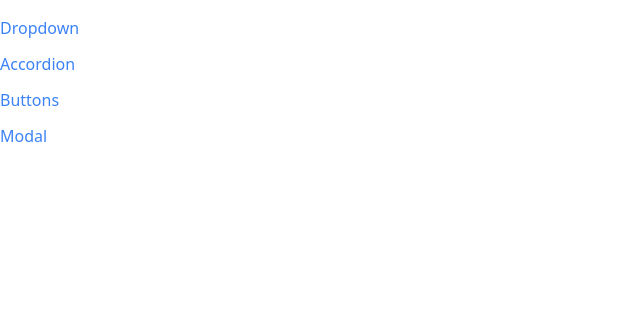
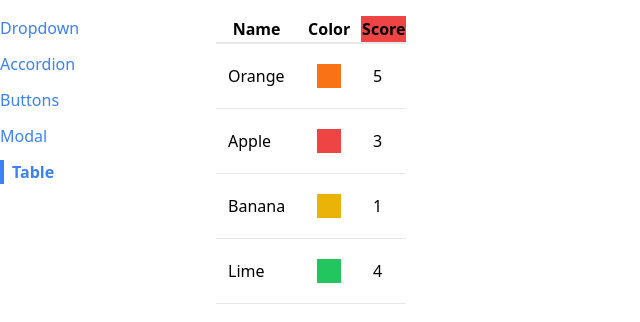
Before and after one commit to rzounlom/comps, a React (Create React App) app: page /table in a window 1280 px wide. Shown: the top 322 px of the page, without its empty margins (0-640 px from the left). Built offline with nearby package versions, Linux system fonts and the light colour scheme.

Commit message:
complete Table component

```diff
--- a/src/App.js
+++ b/src/App.js
@@ -4,6 +4,7 @@
 import ModalPage from "./pages/ModalPage";
 import Route from "./components/Route";
 import Sidebar from "./components/Sidebar";
+import TablePage from "./pages/TablePage";
 
 function App() {
   return (
@@ -22,6 +23,9 @@
         <Route path="/modal">
           <ModalPage />
         </Route>
+        <Route path="/table">
+          <TablePage />
+        </Route>
       </div>
     </div>
   );
--- /dev/null
+++ b/src/components/Table.js
@@ -0,0 +1,37 @@
+import { Fragment } from "react";
+const Table = ({ data, config, keyFn }) => {
+  const renderedRows = data.map((rowData) => {
+    const renderedCells = config.map((column) => {
+      return (
+        <td className="p-3" key={column.label}>
+          {column.render(rowData)}
+        </td>
+      );
+    });
+
+    return (
+      <tr className="border-b" key={keyFn(rowData)}>
+        {renderedCells}
+      </tr>
+    );
+  });
+
+  const renderedHeaders = config.map((column) => {
+    if (column.header) {
+      return <Fragment key={column.label}>{column.header()}</Fragment>;
+    }
+
+    return <th key={column.label}>{column.label}</th>;
+  });
+
+  return (
+    <table className="table-outo border-spacing-2">
+      <thead>
+        <tr className="border-b-2">{renderedHeaders}</tr>
+      </thead>
+      <tbody>{renderedRows}</tbody>
+    </table>
+  );
+};
+
+export default Table;
--- a/src/data/links.js
+++ b/src/data/links.js
@@ -3,4 +3,5 @@
   { label: "Accordion", path: "/accordion" },
   { label: "Buttons", path: "/buttons" },
   { label: "Modal", path: "/modal" },
+  { label: "Table", path: "/table" },
 ];
--- /dev/null
+++ b/src/data/tableData.js
@@ -0,0 +1,19 @@
+export const tableData = [
+  { name: "Orange", color: "bg-orange-500", score: 5 },
+  { name: "Apple", color: "bg-red-500", score: 3 },
+  { name: "Banana", color: "bg-yellow-500", score: 1 },
+  { name: "Lime", color: "bg-green-500", score: 4 },
+];
+
+export const config = [
+  { label: "Name", render: (fruit) => fruit.name },
+  {
+    label: "Color",
+    render: (fruit) => <div className={`p-3 m-2 ${fruit.color}`}></div>,
+  },
+  {
+    label: "Score",
+    render: (fruit) => fruit.score,
+    header: () => <th className="bg-red-500">Score</th>,
+  },
+];
--- /dev/null
+++ b/src/pages/TablePage.js
@@ -0,0 +1,15 @@
+import { config, tableData } from "../data/tableData";
+
+import React from "react";
+import Table from "../components/Table";
+
+const TablePage = () => {
+  const keyFn = (fruit) => fruit.name;
+  return (
+    <div>
+      <Table data={tableData} config={config} keyFn={keyFn} />
+    </div>
+  );
+};
+
+export default TablePage;
```
